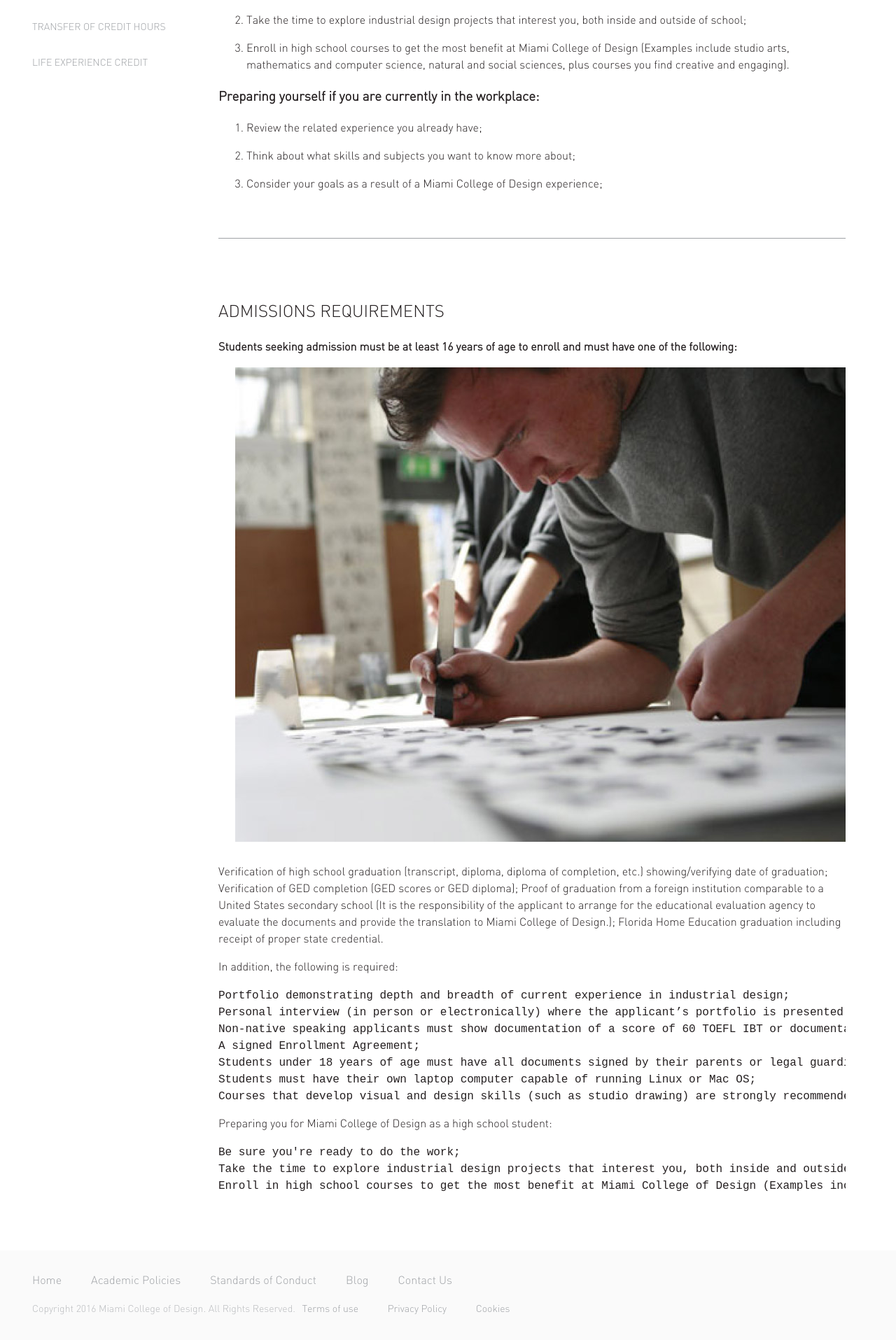
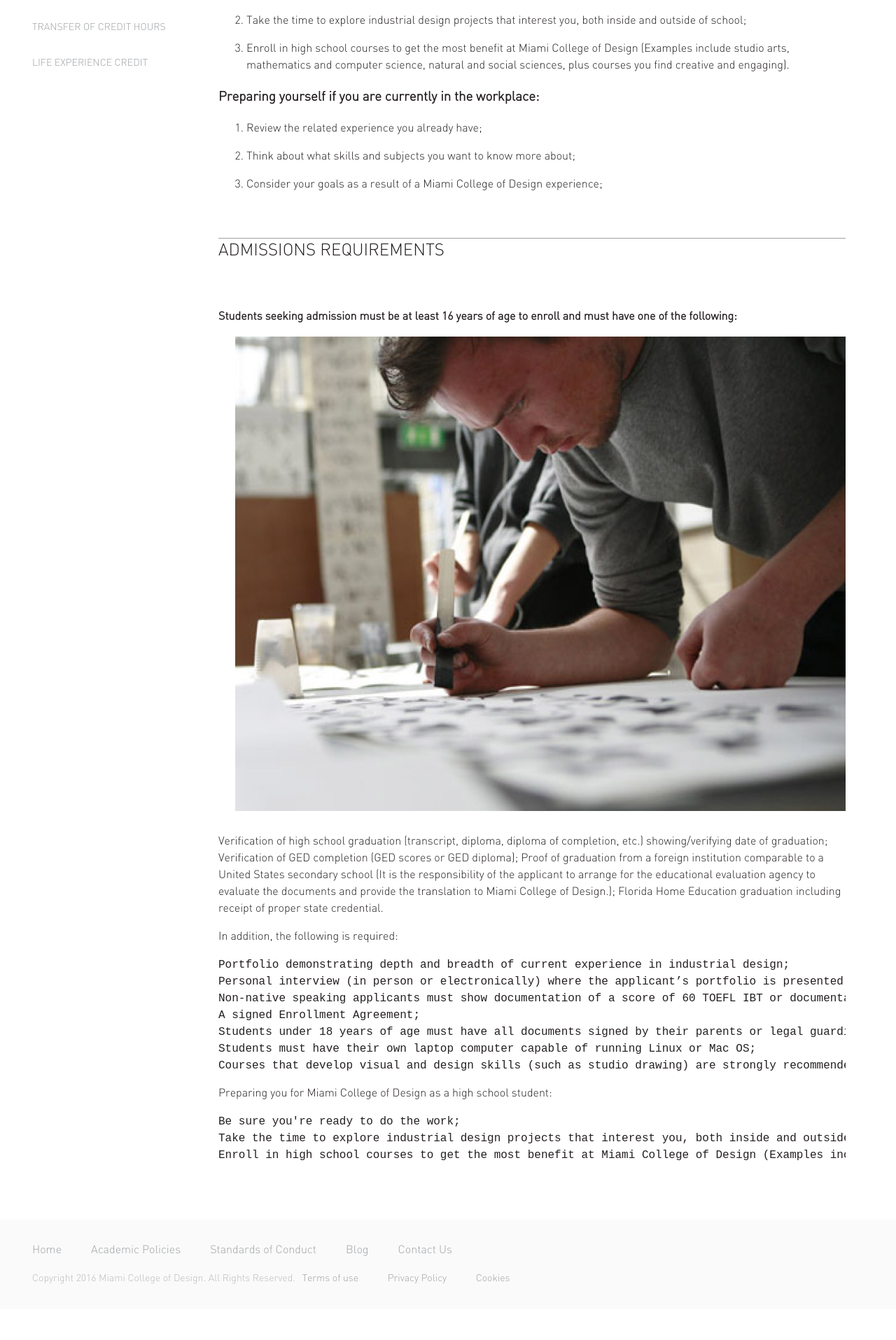
Before and after one commit to akritibhusal/MiamiCollegeofDesign, a Jekyll site: the page built from apply.markdown, in a window 1280 px wide. Shown: the part 783-2698 px from the top of the page at 70% size. Built offline with Jekyll 4.4.1, drawn with Linux system fonts in a browser that asks for light colours; nearby versions of some CDN libraries; library files that are not in the unit come from our copies; a script that is not in the unit is left out; after the commit the page ends 2654 px from its top, so only the background shows below that.

Commit message:
Updated Apply

```diff
--- a/apply.markdown
+++ b/apply.markdown
@@ -31,12 +31,11 @@
 
 {:.sep--line}
 
-
 ## ADMISSIONS REQUIREMENTS
 
 **Students seeking admission must be at least 16 years of age to enroll and must have one of the following:**
 
-![img_student.jpg](/uploads/img_student.jpg){:.float-right}
+![img_student.jpg](/uploads/img_student.jpg){:.float-right.nana}
 
 Verification of high school graduation (transcript, diploma, diploma of completion, etc.) showing/verifying date of graduation;
 Verification of GED completion (GED scores or GED diploma);
```
